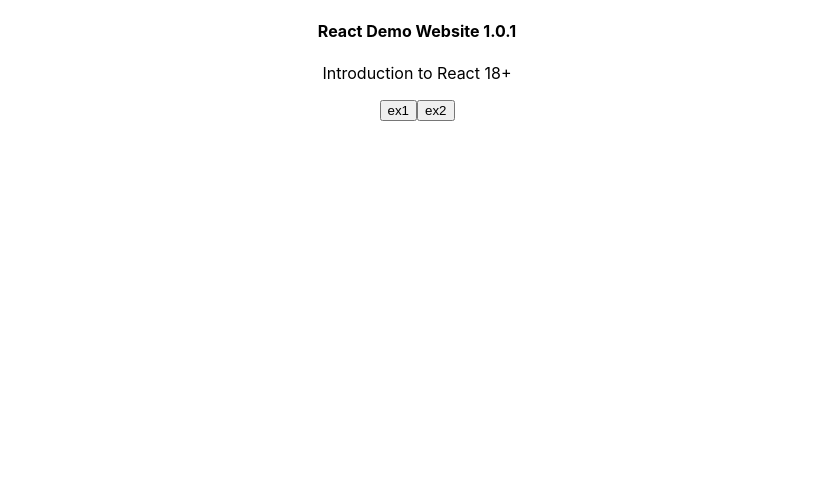
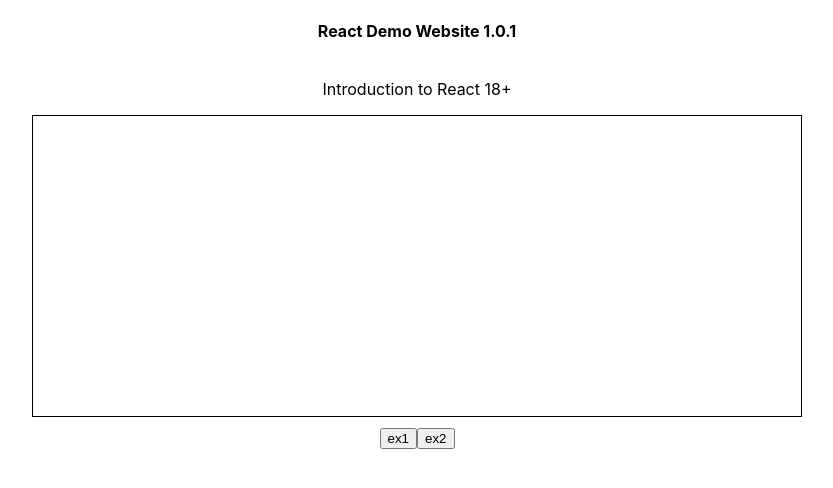
Before and after one commit to dgilbert-quickstart/dgilbert-quickstart.github.io, a React (Create React App) app in the folder demo-week7-react-apps/react-demo-website-1/: page / in a window 1280 px wide. Shown: the top 488 px of the page, without its empty margins (223-1056 px from the left). Built offline with nearby package versions, Linux system fonts and the light colour scheme.

Commit message:
update demo react website-1

```diff
--- a/demo-week7-react-apps/react-demo-website-1/src/App.js
+++ b/demo-week7-react-apps/react-demo-website-1/src/App.js
@@ -3,7 +3,7 @@
 
 function App() {
   return (
-    <div className="App">
+    <div className="container">
       <h4>React Demo Website 1.0.1</h4>
       <header>
         <p>
@@ -12,7 +12,7 @@
       </header>
       <div className='output1'>
       </div>
-      <div>
+      <div className="action">
           <button>ex1</button>
           <button>ex2</button>
       </div>
--- a/demo-week7-react-apps/react-demo-website-1/src/AppIndex.css
+++ b/demo-week7-react-apps/react-demo-website-1/src/AppIndex.css
@@ -0,0 +1,23 @@
+.container {
+    display: flex;
+    flex-direction: column;
+    justify-content: center;
+    align-items: center;
+  }
+
+  .output1 {
+    border: 1px solid #000000;
+    width: 60%;
+    height: 300px;
+    word-wrap: break-word;
+    overflow-x: hidden;
+    overflow-y: auto;
+  }
+
+  .action {
+    margin: 10px;
+  }
+
+  button {
+    cursor: pointer;
+  }
```
